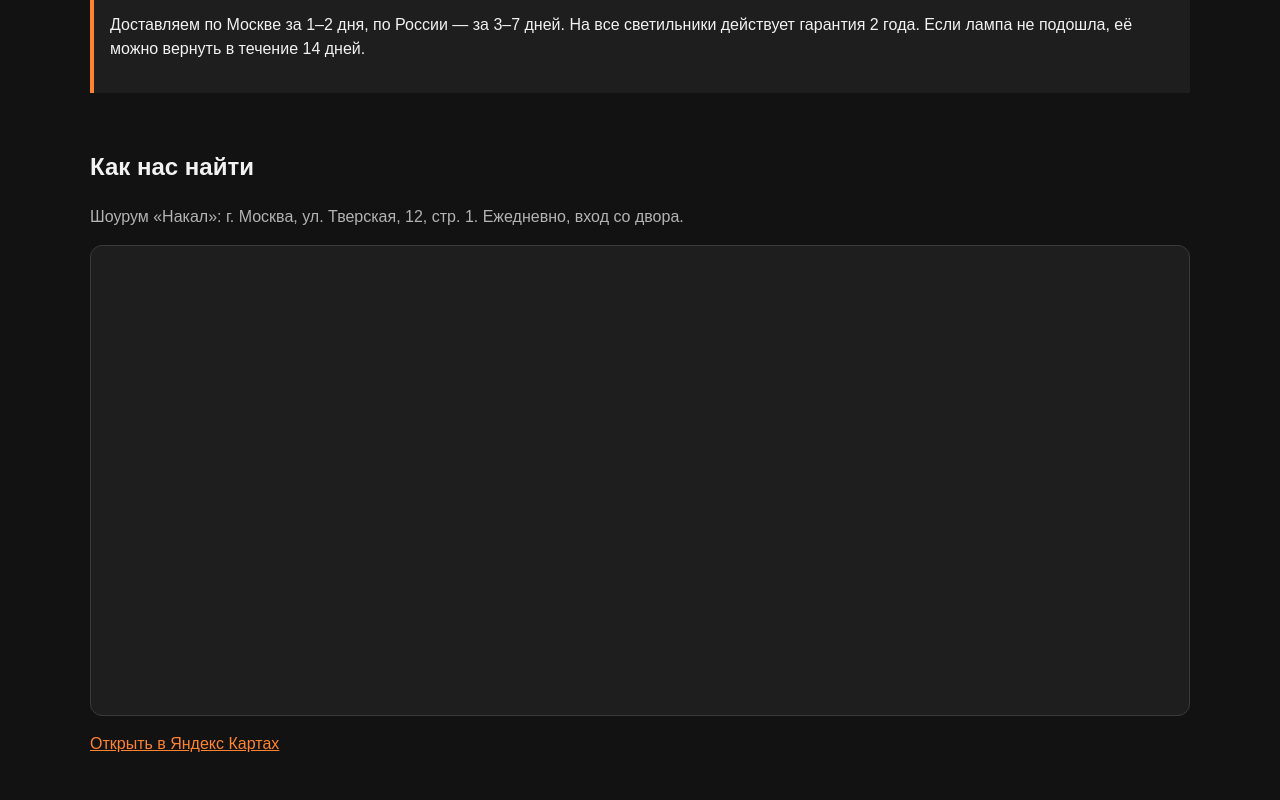
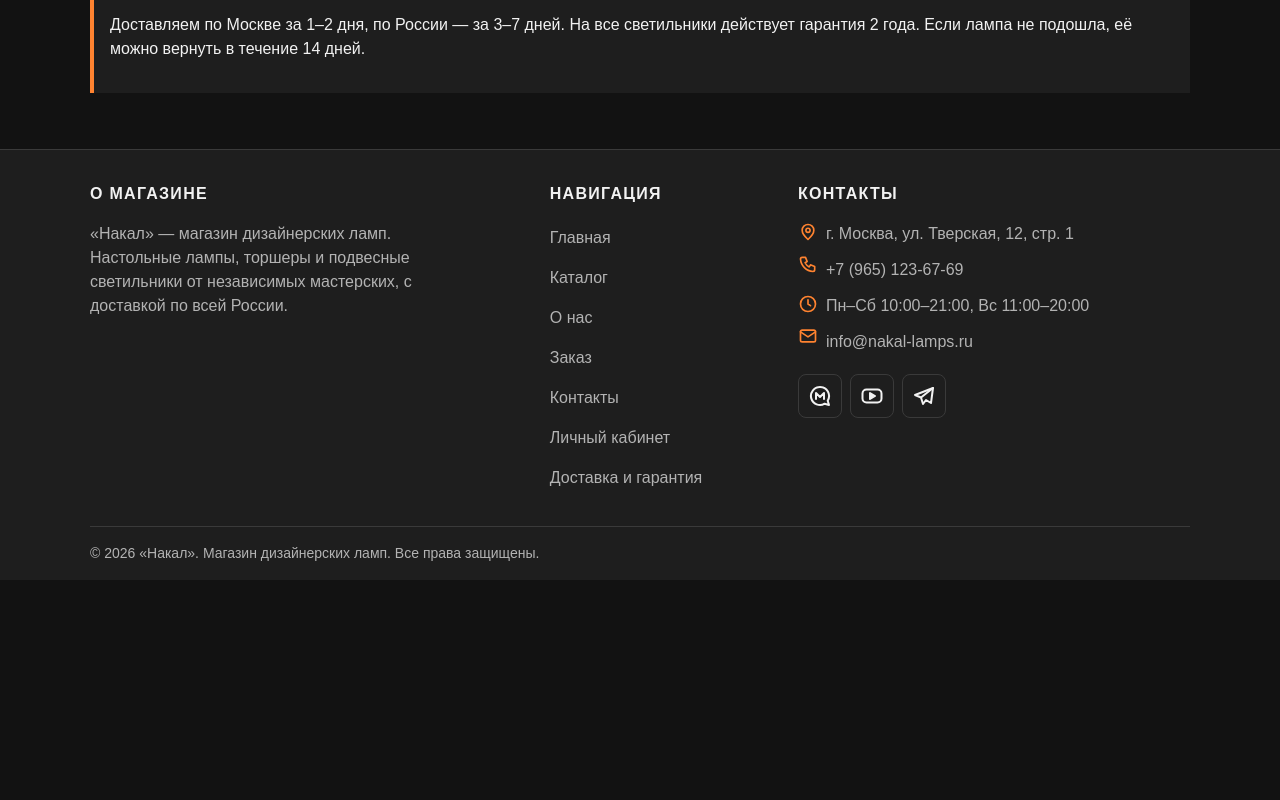
Before and after one commit to Detrax656/kr1-html-css-shop, a plain HTML site: page index.html in a window 1280 px wide. Shown: the part 1900-2700 px from the top of the page. After the commit the page ends 2480 px from the top, so only its background shows below. Drawn offline with Linux system fonts and the light colour scheme.

Commit message:
remove map from index

```diff
--- a/index.html
+++ b/index.html
@@ -146,16 +146,6 @@
       </p>
     </aside>
 
-    <section class="section map-section" id="map" aria-labelledby="map-title">
-      <h2 class="section__title" id="map-title">Как нас найти</h2>
-      <p class="map-section__text">Шоурум «Накал»: г. Москва, ул. Тверская, 12, стр. 1. Ежедневно, вход со двора.</p>
-      <div class="map">
-        <iframe class="map__frame" title="Карта: шоурум «Накал», Москва, ул. Тверская, 12"
-          src="https://yandex.ru/map-widget/v1/?ll=37.605700%2C55.764000&amp;z=16&amp;pt=37.605700%2C55.764000%2Cpm2orgl"
-          loading="lazy" referrerpolicy="no-referrer-when-downgrade"></iframe>
-      </div>
-      <a class="map-section__link" href="https://yandex.ru/maps/?text=%D0%9C%D0%BE%D1%81%D0%BA%D0%B2%D0%B0%2C%20%D0%A2%D0%B2%D0%B5%D1%80%D1%81%D0%BA%D0%B0%D1%8F%2C%2012" target="_blank" rel="noopener">Открыть в Яндекс Картах</a>
-    </section>
   </main>
 
   <footer class="site-footer">
```
